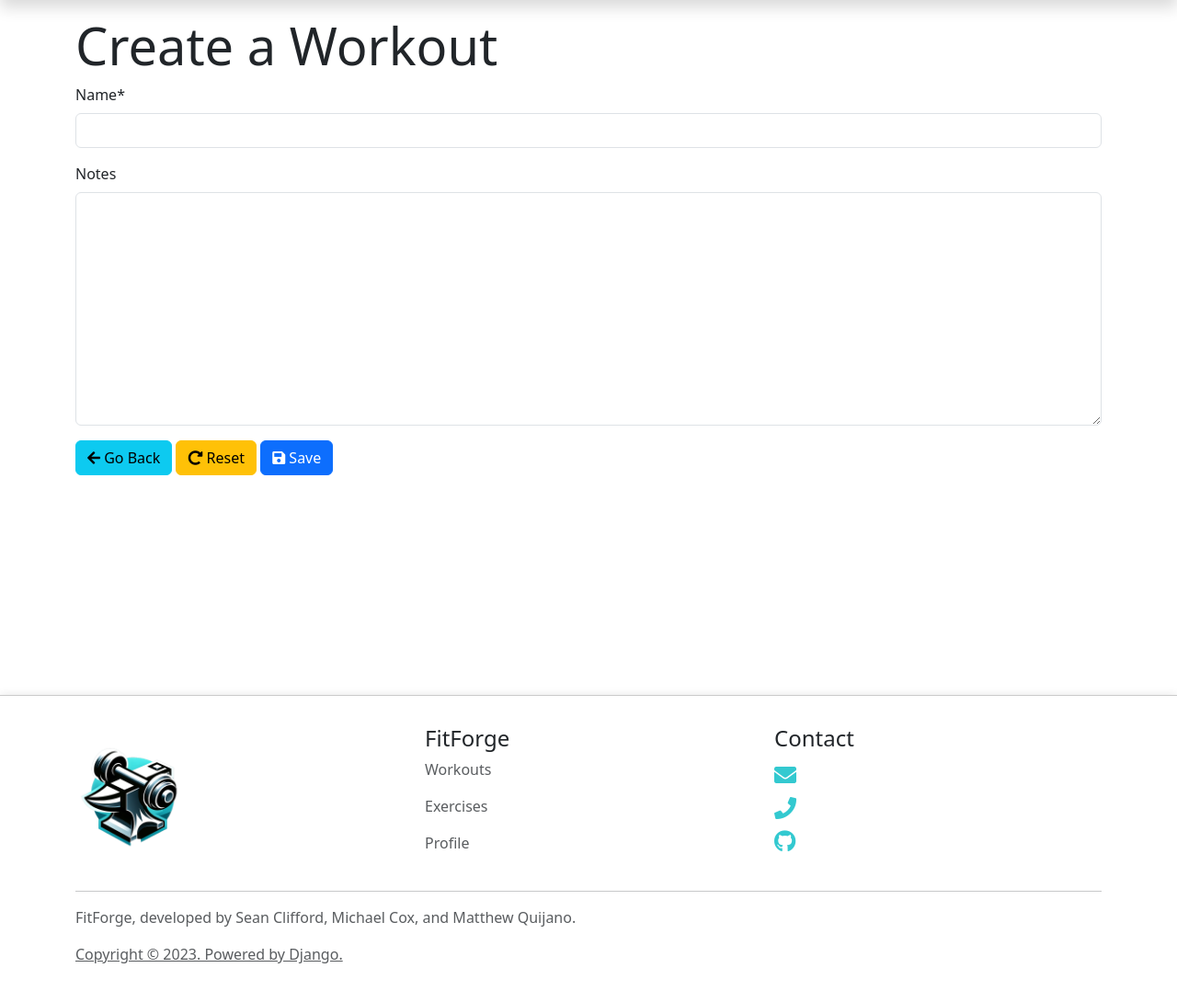
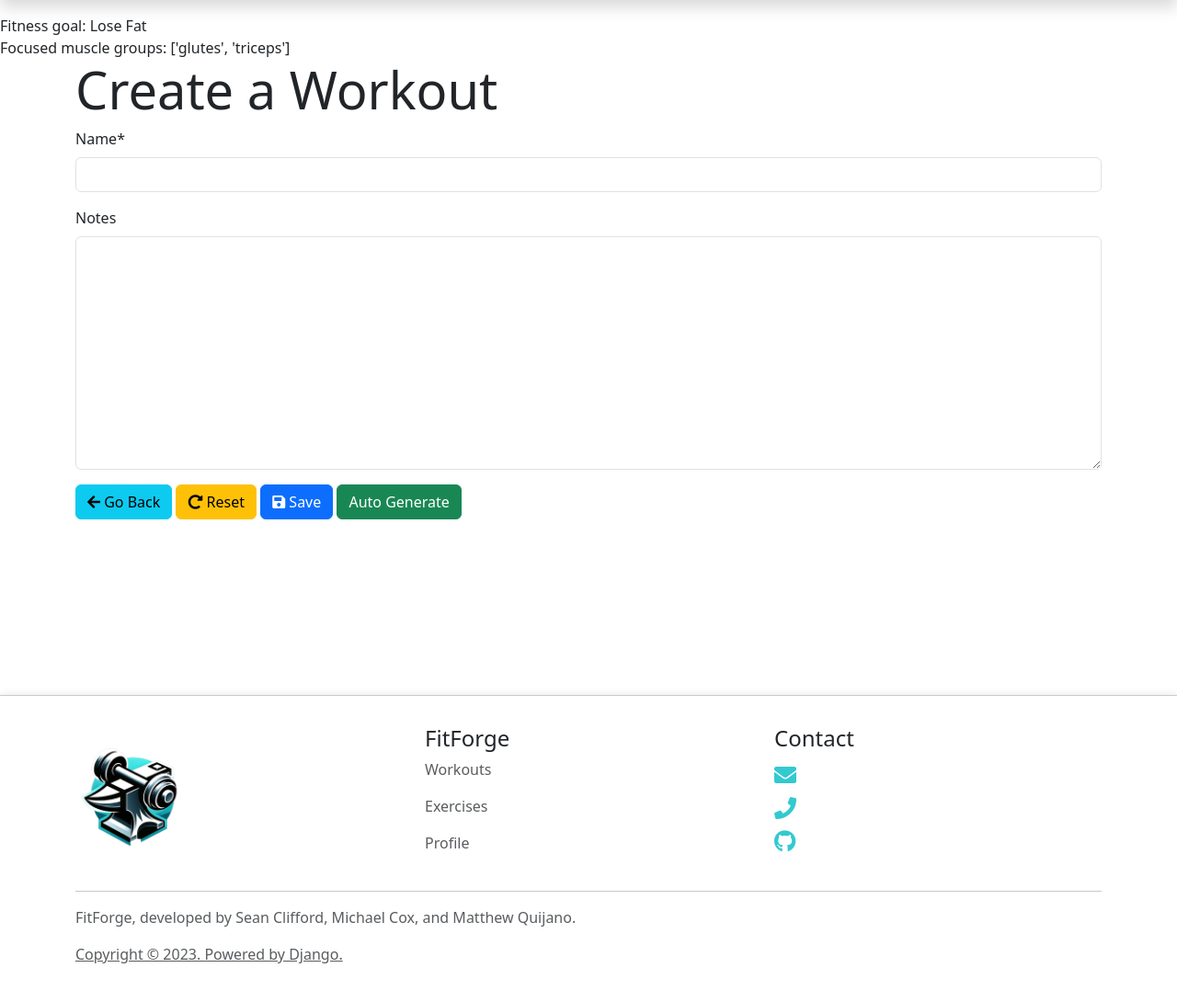
Before and after one commit to mq022002/FitForge, a Django app: page /workouts/create in a window 1280 px wide. Shown: the part 58-1148 px from the top of the page at 92% size. Run offline with Django 4.2, Linux system fonts and the light colour scheme; a user stored in the database is signed in; data comes from the database, SQL or seed files in the repository; some libraries are stand-ins or nearby versions.

Commit message:
Change: Add auto-gen button

```diff
--- a/workouts/templates/workouts/workout-form.html
+++ b/workouts/templates/workouts/workout-form.html
@@ -6,7 +6,10 @@
 {% endblock %}
 
 {% block content %}
-<div class="container">
+Fitness goal: {{ user_profile.fitness_goal }}
+<br>
+Focused muscle groups: {{ user_profile.focused_muscle_groups }}
+<div class="container" data-fitness-goal="{{ user_profile.fitness_goal }}">
     <h1 class="display-4">Create a Workout</h1>
     <form method="post" action="{% url 'create_workout' %}">
         {% csrf_token %}
@@ -15,9 +18,11 @@
         <div class="my-3">
             <a href="{% url 'workouts' %}" class="btn btn-info"><i class="fas fa-arrow-left"></i> Go Back</a>
             <button type="reset" class="btn btn-warning"><i class="fas fa-redo-alt"></i> Reset</button>
-            <button type="submit" class="btn btn-primary"><i class="fas fa-save"></i> Save</button>
+            <button type="submit" name="action" value="save" class="btn btn-primary"><i class="fas fa-save"></i> Save</button>
+            <button type="submit" name="action" value="auto-generate" id="auto-generate-btn" class="btn btn-success">Auto Generate</button>
+
         </div>
-
     </form>
 </div>
+
 {% endblock %}
```
